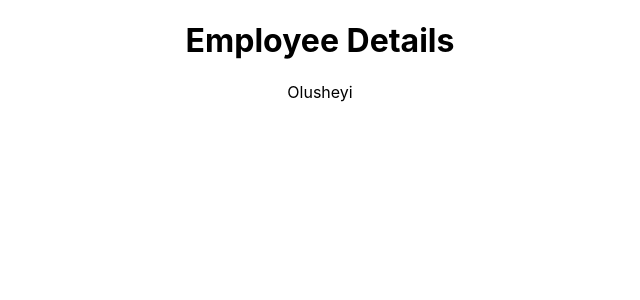
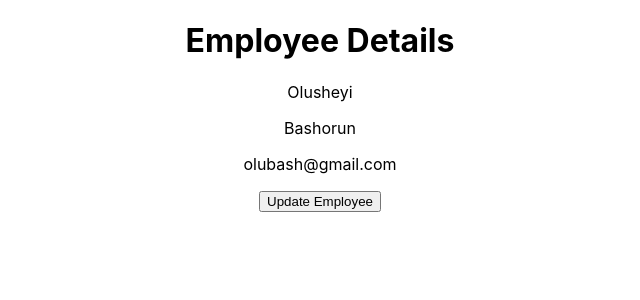
Before and after one commit to Bashorun407/React-Basics, a React (Create React App) app: page / in a window 1280 px wide. Shown: the top 300 px of the page, without its empty margins (320-960 px from the left). Built offline with nearby package versions, Linux system fonts and the light colour scheme.

Commit message:
Added an update method to the Employee class

```diff
--- a/src/components/employee.js
+++ b/src/components/employee.js
@@ -6,15 +6,27 @@ class Employee extends React.Component {
         super(props)
 
         this.state = {
-            firstName: "Olusheyi"
+            firstName: "Olusheyi",
+            lastName: "Bashorun",
+            email: "olubash@gmail.com"
         }
     }
 
+    updateEmployee() {
+        this.setState({
+            firstName: "Ade",
+            lastName: "Odeyemi",
+            email: "adeodanz@gmail.com"
+        })
+    }
     render() {
         return (
             <div className="center">
                 <h1>Employee Details</h1>
                 <p>{this.state.firstName}</p>
+                <p>{this.state.lastName}</p>
+                <p>{this.state.email}</p>
+                <button onClick={() => this.updateEmployee()}>Update Employee</button>
             </div>
         )
     }
```
